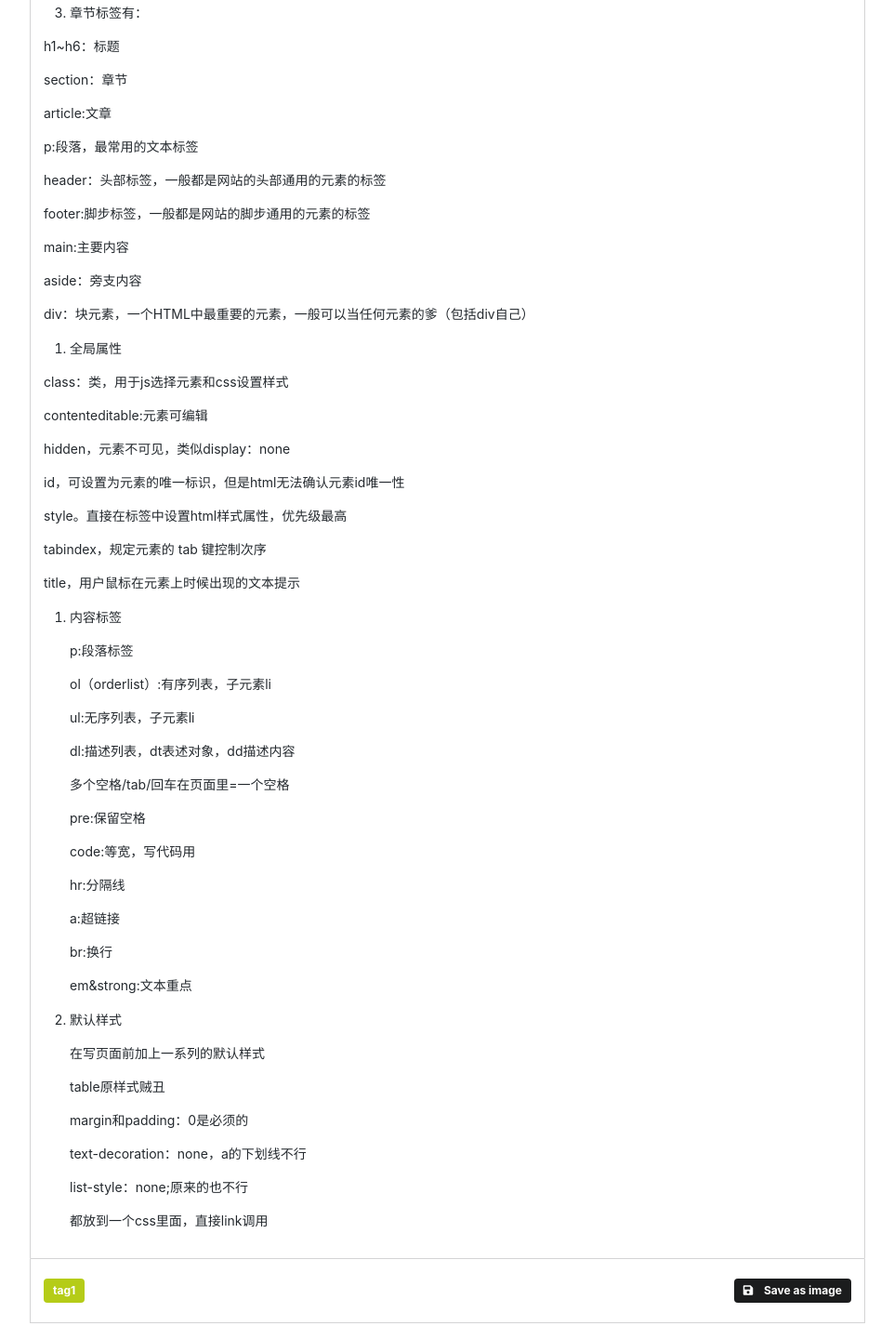
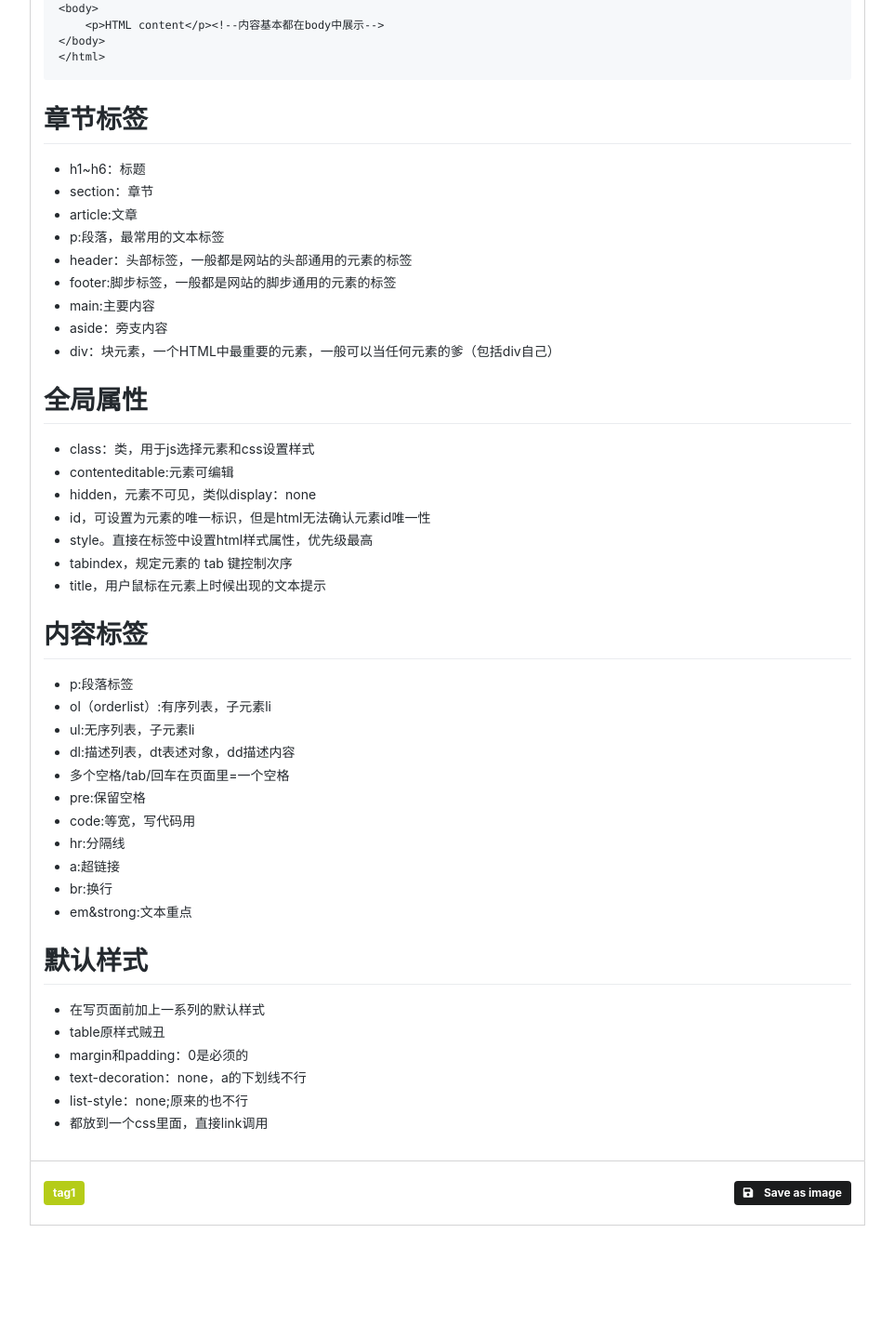
Before and after one commit to EatFog/eatfog.github.io, a plain HTML site: page posts/2page/index.html in a window 1280 px wide. Shown: the part 520-1946 px from the top of the page at 93% size, without its empty margins (2-964 px from the left). After the commit the page ends 1852 px from the top, so only its background shows below. Drawn offline with Linux system fonts and the light colour scheme.

Commit message:
第n+1次更新：修改第二篇blog内容

```diff
--- a/posts/2page/index.html
+++ b/posts/2page/index.html
@@ -80,104 +80,80 @@ HTML入门笔记1
       </header>
       <article style="margin-top: 2rem;"><p>上周刚刚搞定HTML的入门部分，今天补一下笔记</p>
 
-<ol>
-<li><p>HTML是由Berners-Lee发明的，他发明了WWW以及HTML、HTTP和URL，是咱们的祖师爷</p></li>
+<h1 id="html-是谁发明的">HTML 是谁发明的</h1>
 
-<li><p>写一个HTML基本的起手式在下面:</p>
+<ul>
+<li>HTML是由Berners-Lee发明的，他发明了WWW以及HTML、HTTP和URL，是咱们的祖师爷</li>
+</ul>
+
+<h1 id="写一个html基本的起手式">写一个HTML基本的起手式</h1>
 
 <pre><code>&lt;!DOCTYPE html&gt;&lt;!--文档类型--&gt;
 &lt;html lang=&quot;en&quot;&gt;&lt;!--lang是语言--&gt;
 &lt;head&gt;
-&lt;meta charset=&quot;UTF-8&quot;&gt;&lt;!--字符编码类型--&gt;
-&lt;meta name=&quot;viewport&quot; content=&quot;width=device-width, initial-scale=1.0&quot;&gt;&lt;!--禁止缩放，兼容手机--&gt;
-&lt;meta http-equiv=&quot;X-UA-Compatible&quot; content=&quot;id=edge&quot;&gt; &lt;!--ie使用最新内核--&gt;
-&lt;title&gt;HTMLpage&lt;/title&gt;&lt;!--标题--&gt;
+    &lt;meta charset=&quot;UTF-8&quot;&gt;&lt;!--字符编码类型--&gt;
+    &lt;meta name=&quot;viewport&quot; content=&quot;width=device-width, initial-scale=1.0&quot;&gt;&lt;!--禁止缩放，兼容手机--&gt;
+    &lt;meta http-equiv=&quot;X-UA-Compatible&quot; content=&quot;id=edge&quot;&gt; &lt;!--ie使用最新内核--&gt;
+    &lt;title&gt;HTMLpage&lt;/title&gt;&lt;!--标题--&gt;
 &lt;/head&gt;
 &lt;body&gt;
-&lt;p&gt;HTML content&lt;/p&gt;&lt;!--内容基本都在body中展示--&gt;
+    &lt;p&gt;HTML content&lt;/p&gt;&lt;!--内容基本都在body中展示--&gt;
 &lt;/body&gt;
 &lt;/html&gt;
-</code></pre></li>
+</code></pre>
 
-<li><p>章节标签有：</p></li>
-</ol>
+<h1 id="章节标签">章节标签</h1>
 
-<p>h1~h6：标题</p>
+<ul>
+<li>h1~h6：标题</li>
+<li>section：章节</li>
+<li>article:文章</li>
+<li>p:段落，最常用的文本标签</li>
+<li>header：头部标签，一般都是网站的头部通用的元素的标签</li>
+<li>footer:脚步标签，一般都是网站的脚步通用的元素的标签</li>
+<li>main:主要内容</li>
+<li>aside：旁支内容</li>
+<li>div：块元素，一个HTML中最重要的元素，一般可以当任何元素的爹（包括div自己）</li>
+</ul>
 
-<p>section：章节</p>
+<h1 id="全局属性">全局属性</h1>
 
-<p>article:文章</p>
+<ul>
+<li>class：类，用于js选择元素和css设置样式</li>
+<li>contenteditable:元素可编辑</li>
+<li>hidden，元素不可见，类似display：none</li>
+<li>id，可设置为元素的唯一标识，但是html无法确认元素id唯一性</li>
+<li>style。直接在标签中设置html样式属性，优先级最高</li>
+<li>tabindex，规定元素的 tab 键控制次序</li>
+<li>title，用户鼠标在元素上时候出现的文本提示</li>
+</ul>
 
-<p>p:段落，最常用的文本标签</p>
+<h1 id="内容标签">内容标签</h1>
 
-<p>header：头部标签，一般都是网站的头部通用的元素的标签</p>
+<ul>
+<li>p:段落标签</li>
+<li>ol（orderlist）:有序列表，子元素li</li>
+<li>ul:无序列表，子元素li</li>
+<li>dl:描述列表，dt表述对象，dd描述内容</li>
+<li>多个空格/tab/回车在页面里=一个空格</li>
+<li>pre:保留空格</li>
+<li>code:等宽，写代码用</li>
+<li>hr:分隔线</li>
+<li>a:超链接</li>
+<li>br:换行</li>
+<li>em&amp;strong:文本重点</li>
+</ul>
 
-<p>footer:脚步标签，一般都是网站的脚步通用的元素的标签</p>
+<h1 id="默认样式">默认样式</h1>
 
-<p>main:主要内容</p>
-
-<p>aside：旁支内容</p>
-
-<p>div：块元素，一个HTML中最重要的元素，一般可以当任何元素的爹（包括div自己）</p>
-
-<ol>
-<li>全局属性
-<br /></li>
-</ol>
-
-<p>class：类，用于js选择元素和css设置样式</p>
-
-<p>contenteditable:元素可编辑</p>
-
-<p>hidden，元素不可见，类似display：none</p>
-
-<p>id，可设置为元素的唯一标识，但是html无法确认元素id唯一性</p>
-
-<p>style。直接在标签中设置html样式属性，优先级最高</p>
-
-<p>tabindex，规定元素的 tab 键控制次序</p>
-
-<p>title，用户鼠标在元素上时候出现的文本提示</p>
-
-<ol>
-<li><p>内容标签</p>
-
-<p>p:段落标签</p>
-
-<p>ol（orderlist）:有序列表，子元素li</p>
-
-<p>ul:无序列表，子元素li</p>
-
-<p>dl:描述列表，dt表述对象，dd描述内容</p>
-
-<p>多个空格/tab/回车在页面里=一个空格</p>
-
-<p>pre:保留空格</p>
-
-<p>code:等宽，写代码用</p>
-
-<p>hr:分隔线</p>
-
-<p>a:超链接</p>
-
-<p>br:换行</p>
-
-<p>em&amp;strong:文本重点</p></li>
-
-<li><p>默认样式</p>
-
-<p>在写页面前加上一系列的默认样式</p>
-
-<p>table原样式贼丑</p>
-
-<p>margin和padding：0是必须的</p>
-
-<p>text-decoration：none，a的下划线不行</p>
-
-<p>list-style：none;原来的也不行</p>
-
-<p>都放到一个css里面，直接link调用</p></li>
-</ol></article>
+<ul>
+<li>在写页面前加上一系列的默认样式</li>
+<li>table原样式贼丑</li>
+<li>margin和padding：0是必须的</li>
+<li>text-decoration：none，a的下划线不行</li>
+<li>list-style：none;原来的也不行</li>
+<li>都放到一个css里面，直接link调用<br /></li>
+</ul></article>
     </section>
 
     <footer class="ui attached segment dream-tags">
```
Also changed, not shown: categories/category1/index.html (+1 -1 lines), index.html (+2 -2 lines), tags/tag1/index.html (+2 -2 lines).
